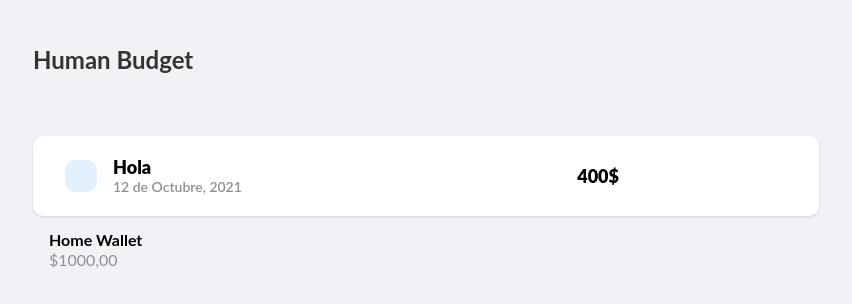
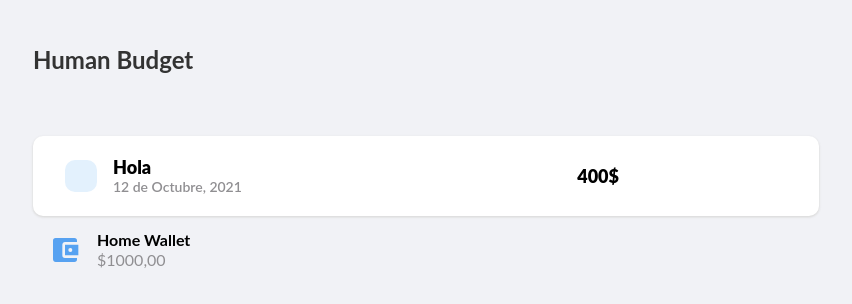
Before and after one commit to AlbaCasas/human-budget, a React (Create React App) app: page / in a window 1280 px wide. Shown: the top 304 px of the page, without its empty margins (39-891 px from the left). Built offline with nearby package versions, Linux system fonts and the light colour scheme; the HTML template or start-up script is replaced by a standard one.

Commit message:
Add icon

```diff
--- a/src/components/Icon/Icon.jsx
+++ b/src/components/Icon/Icon.jsx
@@ -1,5 +1,5 @@
 const Icon = (props) => {
-    return <svg width="24px" height="24px" viewBox="0 0 24 24">
+    return <svg width="24px" height="24px" viewBox="0 0 24 24" className={props.className}>
         <path fill="currentColor" d={props.path} />
     </svg>
 }
--- a/src/components/IconCard/IconCard.css
+++ b/src/components/IconCard/IconCard.css
@@ -1,5 +1,7 @@
 .iconCard {
     padding: 16px;
+    display: flex;
+    align-items: center;
 }
 
 .iconCard__title {
@@ -10,3 +12,10 @@
 .iconCard__subtitle {
     color: #908f92;
 }
+
+.iconCard__icon {
+    margin-right: 16px;
+    width: 32px;
+    height: 32px;
+    color: #57a2f1;
+}
--- a/src/components/IconCard/IconCard.jsx
+++ b/src/components/IconCard/IconCard.jsx
@@ -1,8 +1,12 @@
 import "./IconCard.css";
+import Icon from "../Icon";
 const IconCard = (props) => {
     return <div className="iconCard">
-        <p className="iconCard__title">{props.title}</p>
-        <p className="iconCard__subtitle">{props.subtitle}</p>
+        <Icon className="iconCard__icon" path="M21,18V19A2,2 0 0,1 19,21H5C3.89,21 3,20.1 3,19V5A2,2 0 0,1 5,3H19A2,2 0 0,1 21,5V6H12C10.89,6 10,6.9 10,8V16A2,2 0 0,0 12,18M12,16H22V8H12M16,13.5A1.5,1.5 0 0,1 14.5,12A1.5,1.5 0 0,1 16,10.5A1.5,1.5 0 0,1 17.5,12A1.5,1.5 0 0,1 16,13.5Z"/>
+        <div>
+            <p className="iconCard__title">{props.title}</p>
+            <p className="iconCard__subtitle">{props.subtitle}</p>
+        </div>
     </div>;
 }
 
```
